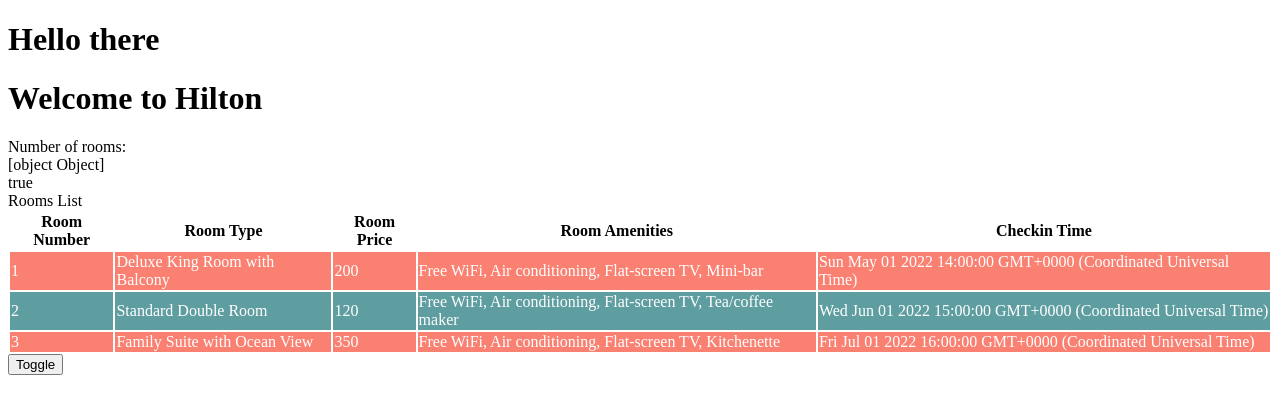
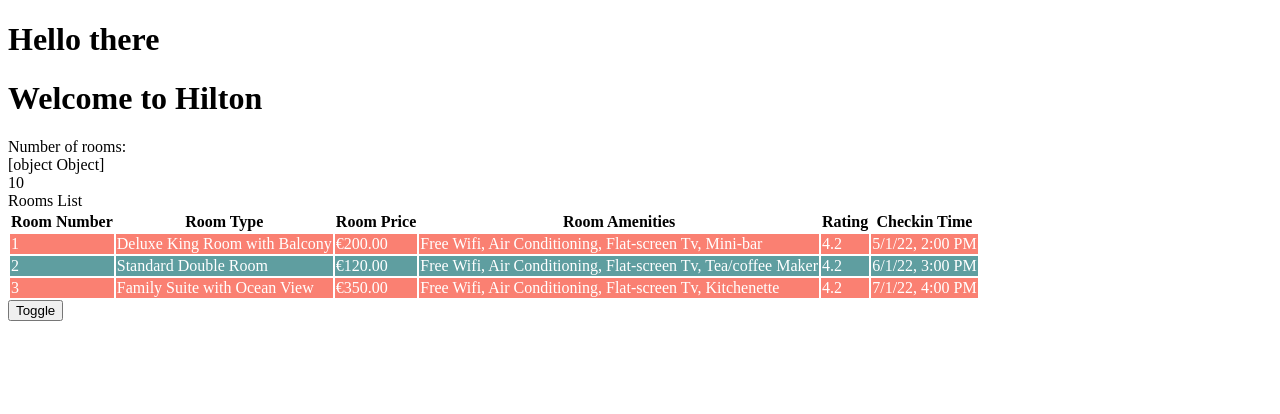
Before and after one commit to mmkrty/yt-angular-hotelinventory, an Angular app: page / in a window 1280 px wide. Shown: the top 414 px of the page. Built offline with nearby package versions, Linux system fonts and the light colour scheme.

Commit message:
learned built-in pipes

```diff
--- a/src/app/rooms/rooms.component.html
+++ b/src/app/rooms/rooms.component.html
@@ -5,7 +5,7 @@
     <div [innerText]="rooms"></div>
 </div>
 
-{{ rooms.availableRooms > 0 ?? 'No rooms'}}
+{{ rooms.availableRooms ?? 'No rooms'}}
 
 <div *ngIf="rooms.availableRooms > 0">
     Rooms List
@@ -15,14 +15,16 @@
             <th>Room Type</th>
             <th>Room Price</th>
             <th>Room Amenities</th>
+            <th>Rating</th>
             <th>Checkin Time</th>
         </tr>
         <tr [ngClass]="e? 'even' : 'odd' " *ngFor="let room of roomsList; let e = even; let o = odd; let i = index">
             <td>{{ room.roomNumber }}</td>
             <td>{{ room.roomType }}</td>
-            <td>{{ room.price }}</td>
-            <td>{{ room.amenities }}</td>
-            <td>{{ room.checkinTime }}</td>
+            <td>{{ room.price | currency : 'EUR' }}</td>
+            <td>{{ room.amenities | titlecase }}</td>
+            <td> {{ room.rating }}</td>
+            <td>{{ room.checkinTime | date : 'short'}}</td>
         </tr>
     </table>
 </div>
--- a/src/app/rooms/rooms.component.ts
+++ b/src/app/rooms/rooms.component.ts
@@ -23,7 +23,8 @@
       price: 200,
       photos: "https://unsplash.com/photos/xFv7VJxNkLg",
       checkinTime: new Date("2022-05-01T14:00:00Z"),
-      checkoutTime: new Date("2022-05-03T12:00:00Z")
+      checkoutTime: new Date("2022-05-03T12:00:00Z"),
+      rating: 4.2
     },
     {
       roomNumber: 2,
@@ -32,7 +33,8 @@
       price: 120,
       photos: "https://unsplash.com/photos/5O5AHfjM_vY",
       checkinTime: new Date("2022-06-01T15:00:00Z"),
-      checkoutTime: new Date("2022-06-03T13:00:00Z")
+      checkoutTime: new Date("2022-06-03T13:00:00Z"),
+      rating: 4.2
     },
     {
       roomNumber: 3,
@@ -41,7 +43,8 @@
       price: 350,
       photos: "https://unsplash.com/photos/c7v0bSTQL0g",
       checkinTime: new Date("2022-07-01T16:00:00Z"),
-      checkoutTime: new Date("2022-07-04T12:00:00Z")
+      checkoutTime: new Date("2022-07-04T12:00:00Z"),
+      rating: 4.2
     }
   ];
 
--- a/src/app/rooms/rooms.ts
+++ b/src/app/rooms/rooms.ts
@@ -13,4 +13,5 @@
     photos: string;
     checkinTime: Date;
     checkoutTime: Date;
+    rating: number;
 }
```
